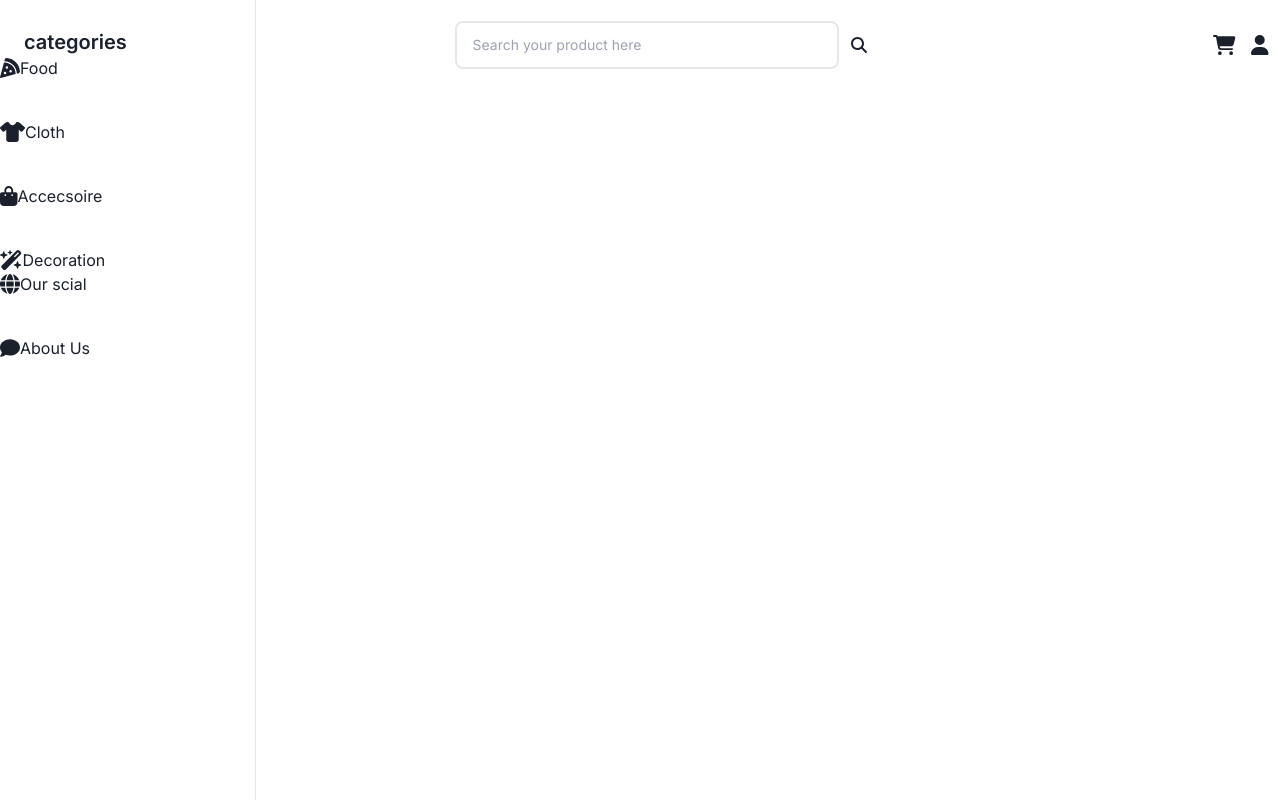
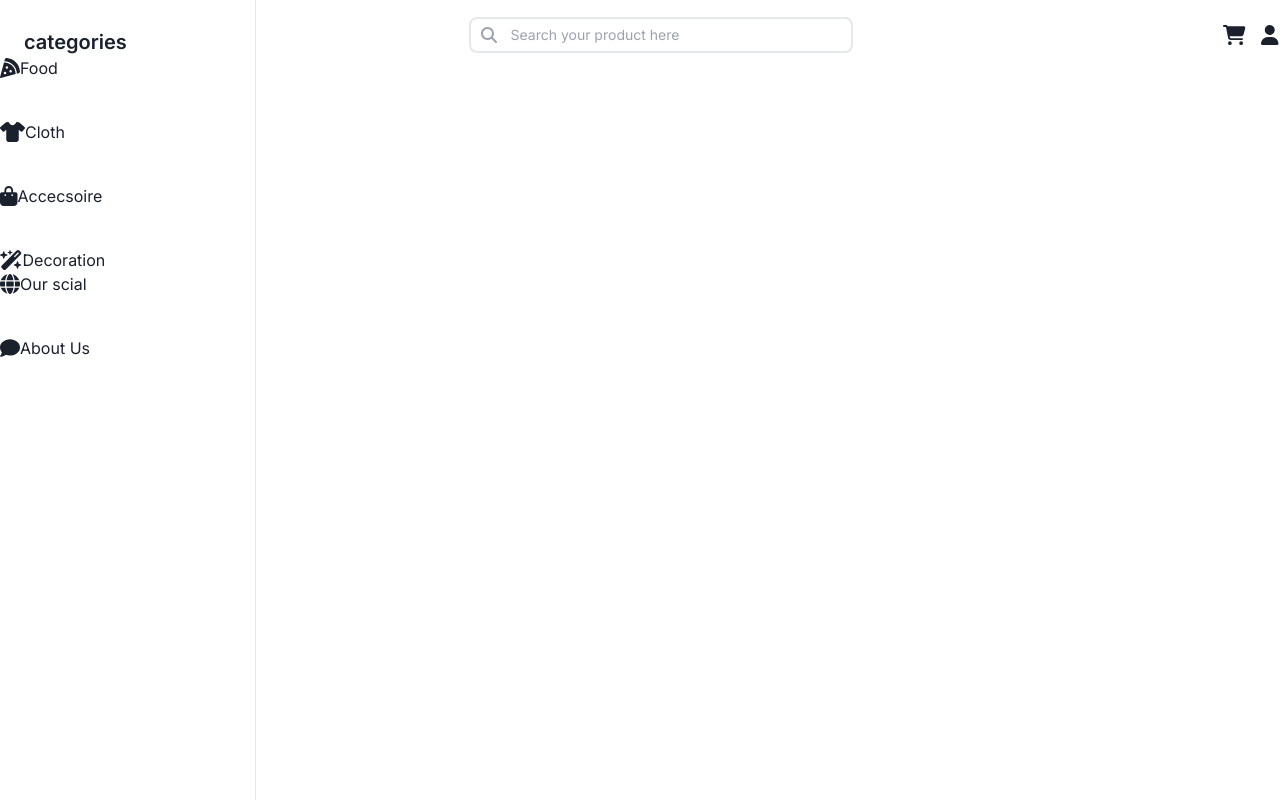
Before and after one commit to Mehalilsafi/bioExpress, a Next.js app: page / in a window 1280 px wide. Built offline with nearby package versions, Linux system fonts and the light colour scheme.

Commit message:
fix : navBar

```diff
--- a/app/components/Nav.jsx
+++ b/app/components/Nav.jsx
@@ -10,20 +10,22 @@ import {
 
 export default function Nav() {
   return (
-    <header className="flex mx-3.5 w-full items-center justify-between p-2.5 ">
+    <header className="flex mx-3.5 w-full items-center justify-between ">
       <Image src={logo} width={100} height={100} alt="Picture of the author" />
 
-      <div className="flex gap-3">
-        <input
-          type="text"
-          className="py-3 px-4 md:w-96 border-2 border-gray-200 border-solid rounded-lg text-sm focus:border-blue-500 focus:ring-blue-500 disabled:opacity-50 disabled:pointer-events-none dark:bg-slate-900 dark:border-gray-700 dark:text-gray-400 dark:focus:ring-gray-600"
-          placeholder="Search your product here"
-        />
-        <FontAwesomeIcon
-          icon={faMagnifyingGlass}
-          className="self-center mt-1 md:mt-0"
-        />
-      </div>
+      <div className="relative">
+  <FontAwesomeIcon
+    icon={faMagnifyingGlass}
+    className="absolute inset-y-0 left-0 pl-3 self-center mt-3 md:mt-0 text-gray-400 pointer-events-none"
+  />
+  <input
+    type="text"
+    className="py-3 px-4 pl-10 md:w-96 h-9 border-2 border-gray-200 border-solid rounded-lg text-sm focus:border-blue-500 focus:ring-blue-500 disabled:opacity-50 disabled:pointer-events-none dark:bg-slate-900 dark:border-gray-700 dark:text-gray-400 dark:focus:ring-gray-600"
+    placeholder="Search your product here"
+  />
+</div>
+
+
 
       <div className="flex justify-start items-center gap-[15px] p-2.5 m-1.5  ">
         <FontAwesomeIcon icon={faCartShopping} className="text-xl font-light" />
```
